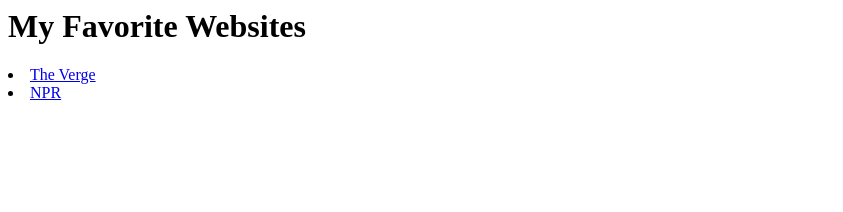
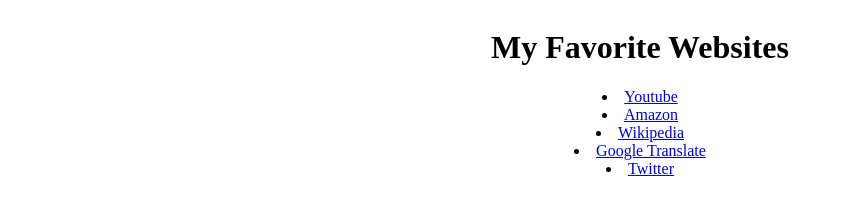
Before and after one commit to South-Hills-Academy-High-School/11-29-home-page-v0-1-alardizabalsha, a plain HTML site: page favorites.html in a window 1280 px wide. Shown: the whole page, without its empty margins (0-843 px from the left). Drawn offline with Linux system fonts and the light colour scheme.

Commit message:
finished favorites

```diff
--- a/favorites.html
+++ b/favorites.html
@@ -1,3 +1,10 @@
+<html>
+    <div style="display:flex; flex-direction:column; align-items:center">
 <h1>My Favorite Websites</h1>
-<li><a href="http://theverge.com">The Verge</a></li>
-<li><a href="http://npr.org">NPR</a></li>
+<li><a href="https://www.youtube.com/">Youtube</a></li>
+<li><a href="https://www.amazon.com/">Amazon</a></li>
+<li><a href="https://www.wikipedia.org/">Wikipedia</a></li>
+<li><a href="https://translate.google.com/">Google Translate</a></li>
+<li><a href="https://twitter.com/">Twitter</a></li>
+</div>
+</html>
```
Also changed, not shown: about.html (+3 -3 lines), index.html (+4 -3 lines).
